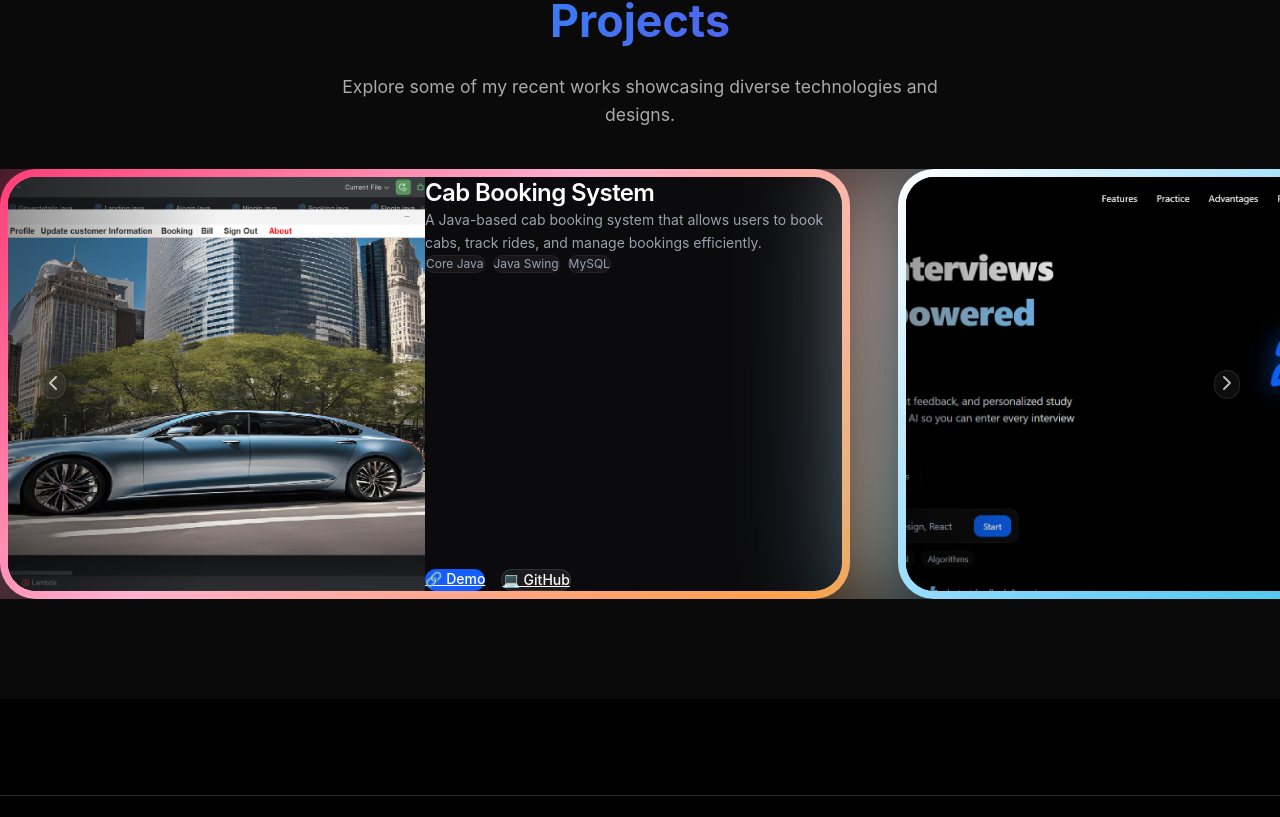
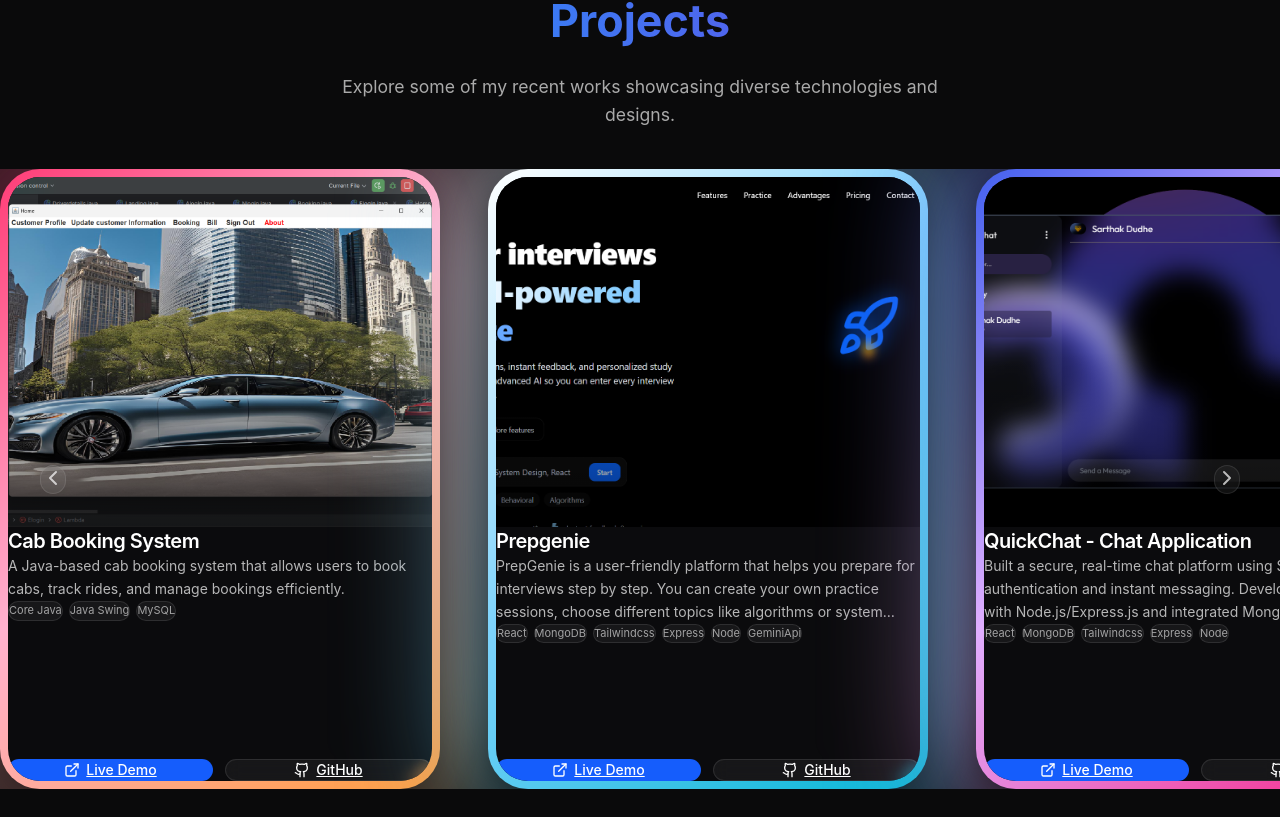
Before and after one commit to SarthakDudhe/Portfolio-Sarthak, a React (Vite) app in the folder my-app/: page / in a window 1280 px wide. Shown: the part 3203-4020 px from the top of the page. Built offline with nearby package versions, Linux system fonts and the light colour scheme.

Commit message:
feat: add interactive Projects component with carousel and glow card effects

```diff
--- a/my-app/src/components/Project.css
+++ b/my-app/src/components/Project.css
@@ -37,30 +37,93 @@
   display: none; /* Chrome/Safari */
 }
 
-/* Row card styling */
-.project-row-card {
-  transition: border-color 0.3s ease, box-shadow 0.3s ease, transform 0.3s ease;
-  box-shadow: 0 10px 30px rgba(0, 0, 0, 0.3);
+/* Row card styling refactored to Vertical Premium Glow Card */
+.project-card-container {
+  width: 85vw;
+  max-width: 440px;
+  transition: transform 0.4s cubic-bezier(0.16, 1, 0.3, 1);
 }
 
-.project-row-card:hover {
-  border-color: rgba(59, 130, 246, 0.4);
-  box-shadow: 0 15px 40px rgba(59, 130, 246, 0.08);
+@media (min-width: 640px) {
+  .project-card-container {
+    width: 380px;
+  }
 }
 
 @media (min-width: 768px) {
-  .project-row-card {
-    height: 430px;
+  .project-card-container {
+    width: 420px;
   }
 }
 
-@media (max-width: 767px) {
-  .project-row-card {
-    height: auto;
-  }
-  .projects-scroll-container {
-    gap: 20px;
-    padding-left: 10px;
-    padding-right: 10px;
+@media (min-width: 1024px) {
+  .project-card-container {
+    width: 440px;
   }
 }
+
+/* Layer 1: Multicolor Glow */
+.project-glow {
+  position: absolute;
+  inset: 0;
+  transform: scale(1.08);
+  opacity: 0.65;
+  filter: blur(60px);
+  pointer-events: none;
+  border-radius: 40px;
+  z-index: 0;
+  transition: opacity 0.4s cubic-bezier(0.16, 1, 0.3, 1), transform 0.4s cubic-bezier(0.16, 1, 0.3, 1);
+}
+
+/* Increase glow opacity on card hover */
+.project-card-container:hover .project-glow {
+  opacity: 0.85;
+  transform: scale(1.10);
+}
+
+/* Layer 2: Gradient Border & Layer 3: Card Surface */
+.project-card {
+  position: relative;
+  z-index: 10;
+  width: 100%;
+  height: 560px;
+  border: 8px solid transparent;
+  border-radius: 40px;
+  background:
+    linear-gradient(#0B0B0D, #0B0B0D) padding-box,
+    var(--project-gradient) border-box;
+  color: white;
+  display: flex;
+  flex-direction: column;
+  overflow: hidden;
+  cursor: default;
+  transition: transform 0.4s cubic-bezier(0.16, 1, 0.3, 1), filter 0.4s cubic-bezier(0.16, 1, 0.3, 1);
+  box-shadow: 0 10px 30px rgba(0, 0, 0, 0.5);
+}
+
+@media (min-width: 640px) {
+  .project-card {
+    height: 600px;
+  }
+}
+
+@media (min-width: 768px) {
+  .project-card {
+    height: 620px;
+  }
+}
+
+/* Card hover animation */
+.project-card-container:hover .project-card {
+  transform: translateY(-8px) scale(1.02);
+  filter: brightness(1.15);
+}
+
+/* Scroll adjustments */
+@media (max-width: 767px) {
+  .projects-scroll-container {
+    gap: 24px;
+    padding-left: 20px;
+    padding-right: 20px;
+  }
+}
--- a/my-app/src/components/Project.jsx
+++ b/my-app/src/components/Project.jsx
@@ -1,5 +1,6 @@
 import React, { useRef } from "react";
-import { ChevronLeft, ChevronRight } from "lucide-react";
+import { ChevronLeft, ChevronRight, ExternalLink, Github } from "lucide-react";
+import { motion } from "framer-motion";
 import cbs from "../assets/CBSJAVA.png";
 import prepgenie from "../assets/Prepgenie.png";
 import chat from "../assets/Quickchat.png";
@@ -80,49 +81,53 @@ const Project = () => {
           className="projects-scroll-container flex overflow-x-auto gap-12 py-10 w-full snap-x snap-mandatory scroll-smooth no-scrollbar px-[10vw] md:px-[15vw]"
         >
           {projects.map((project) => (
-            <div
+            <motion.div
               key={project.id}
+              initial={{ opacity: 0, y: 30 }}
+              whileInView={{ opacity: 1, y: 0 }}
+              viewport={{ once: true, margin: "-50px" }}
+              transition={{ duration: 0.8, ease: "easeOut" }}
               className="project-card-container relative snap-center flex-shrink-0 py-8 px-4 group overflow-visible isolate"
             >
-              {/* LAYER 1 — OUTER GLOW (behind card) */}
+              {/* LAYER 1 — MULTICOLOR GLOW (behind card) */}
               <div
-                className="absolute inset-0 pointer-events-none rounded-[36px] transition-all duration-300 ease-out scale-[1.08] group-hover:scale-[1.10] opacity-60 group-hover:opacity-75 blur-[55px] group-hover:blur-[60px] z-0"
+                className="project-glow"
                 style={{
                   background: project.gradient,
                 }}
               />
 
-              {/* LAYER 2 — GRADIENT BORDER */}
+              {/* LAYER 2 — GRADIENT BORDER & LAYER 3 — CARD SURFACE */}
               <div
-                className="project-row-card relative z-10 w-[80vw] md:w-[70vw] min-w-[280px] max-w-[850px] rounded-[36px] overflow-hidden border-[8px] border-transparent flex flex-col md:flex-row transition-all duration-300 ease-out group-hover:scale-[1.02] group-hover:-translate-y-1.5 cursor-default"
+                className="project-card"
                 style={{
-                  background: `linear-gradient(#0B0B0D, #0B0B0D) padding-box, ${project.gradient} border-box`,
+                  '--project-gradient': project.gradient,
                 }}
               >
-                {/* Left Side: Image (LAYER 3 — CONTENT SURFACE) */}
-                <div className="project-card-image-wrapper relative z-20 w-full md:w-1/2 h-[180px] xs:h-[220px] md:h-full overflow-hidden">
+                {/* Top Section: Image */}
+                <div className="project-card-image-wrapper w-full h-[58%] overflow-hidden relative">
                   <img
                     src={project.image}
                     alt={project.title}
                     className="w-full h-full object-cover group-hover:scale-[1.03] transition-transform duration-500"
                   />
-                  <div className="absolute inset-0 bg-gradient-to-t md:bg-gradient-to-r from-black/40 via-transparent to-transparent pointer-events-none" />
+                  <div className="absolute inset-0 bg-gradient-to-t from-black/50 via-transparent to-transparent pointer-events-none" />
                 </div>
 
-                {/* Right Side: Content (LAYER 3 — CONTENT SURFACE) */}
-                <div className="project-card-content relative z-20 w-full md:w-1/2 p-6 md:p-8 flex flex-col justify-between text-left">
+                {/* Bottom Section: Content */}
+                <div className="project-card-content w-full h-[42%] p-5 sm:p-6 md:p-7 flex flex-col justify-between text-left">
                   <div>
-                    <h3 className="text-white font-semibold text-xl md:text-2xl mb-3 md:mb-4 tracking-tight group-hover:text-blue-400 transition-colors">
+                    <h3 className="text-white font-semibold text-lg md:text-xl mb-2 tracking-tight transition-colors">
                       {project.title}
                     </h3>
-                    <p className="text-gray-400 text-xs md:text-sm leading-relaxed mb-4 md:mb-5 line-clamp-4 md:line-clamp-none font-normal">
+                    <p className="text-white/70 text-xs md:text-sm leading-relaxed mb-3 line-clamp-3 font-normal">
                       {project.description}
                     </p>
-                    <div className="flex flex-wrap gap-2 mb-4 md:mb-6">
+                    <div className="flex flex-wrap gap-1.5 mb-3">
                       {project.tags.map((tag, idx) => (
                         <span
                           key={idx}
-                          className="px-3 py-1 rounded-full bg-white/5 border border-white/5 text-gray-400 text-[10px] md:text-xs font-normal"
+                          className="px-2.5 py-0.5 rounded-full bg-white/5 border border-white/10 text-white/60 text-[9px] md:text-[11px] font-normal"
                         >
                           {tag}
                         </span>
@@ -130,28 +135,30 @@ const Project = () => {
                     </div>
                   </div>
 
-                  {/* Buttons at bottom */}
-                  <div className="flex gap-4">
+                  {/* Buttons Section */}
+                  <div className="flex gap-3 w-full mt-auto">
                     <a
                       href={project.liveLink}
                       target="_blank"
                       rel="noopener noreferrer"
-                      className="px-5 py-2.5 bg-blue-600 hover:bg-blue-500 text-white rounded-xl text-xs md:text-sm font-medium transition-all shadow-lg shadow-blue-600/15 cursor-pointer"
+                      className="flex-1 flex items-center justify-center gap-1.5 px-4 py-2 bg-blue-600 hover:bg-blue-500 text-white rounded-full text-xs md:text-sm font-medium transition-all hover:shadow-[0_0_15px_rgba(59,130,246,0.5)] hover:scale-[1.02] cursor-pointer"
                     >
-                      🔗 Demo
+                      <ExternalLink size={14} className="md:size-4" />
+                      <span>Live Demo</span>
                     </a>
                     <a
                       href={project.githubLink}
                       target="_blank"
                       rel="noopener noreferrer"
-                      className="px-5 py-2.5 bg-[#1C1C1E] border border-white/10 hover:bg-[#2C2C2E] text-white rounded-xl text-xs md:text-sm font-medium transition-all cursor-pointer"
+                      className="flex-1 flex items-center justify-center gap-1.5 px-4 py-2 bg-white/5 border border-white/10 hover:bg-white/10 text-white rounded-full text-xs md:text-sm font-medium transition-all hover:shadow-[0_0_15px_rgba(255,255,255,0.15)] hover:scale-[1.02] cursor-pointer backdrop-blur-sm"
                     >
-                      💻 GitHub
+                      <Github size={14} className="md:size-4" />
+                      <span>GitHub</span>
                     </a>
                   </div>
                 </div>
               </div>
-            </div>
+            </motion.div>
           ))}
         </div>
 
```
